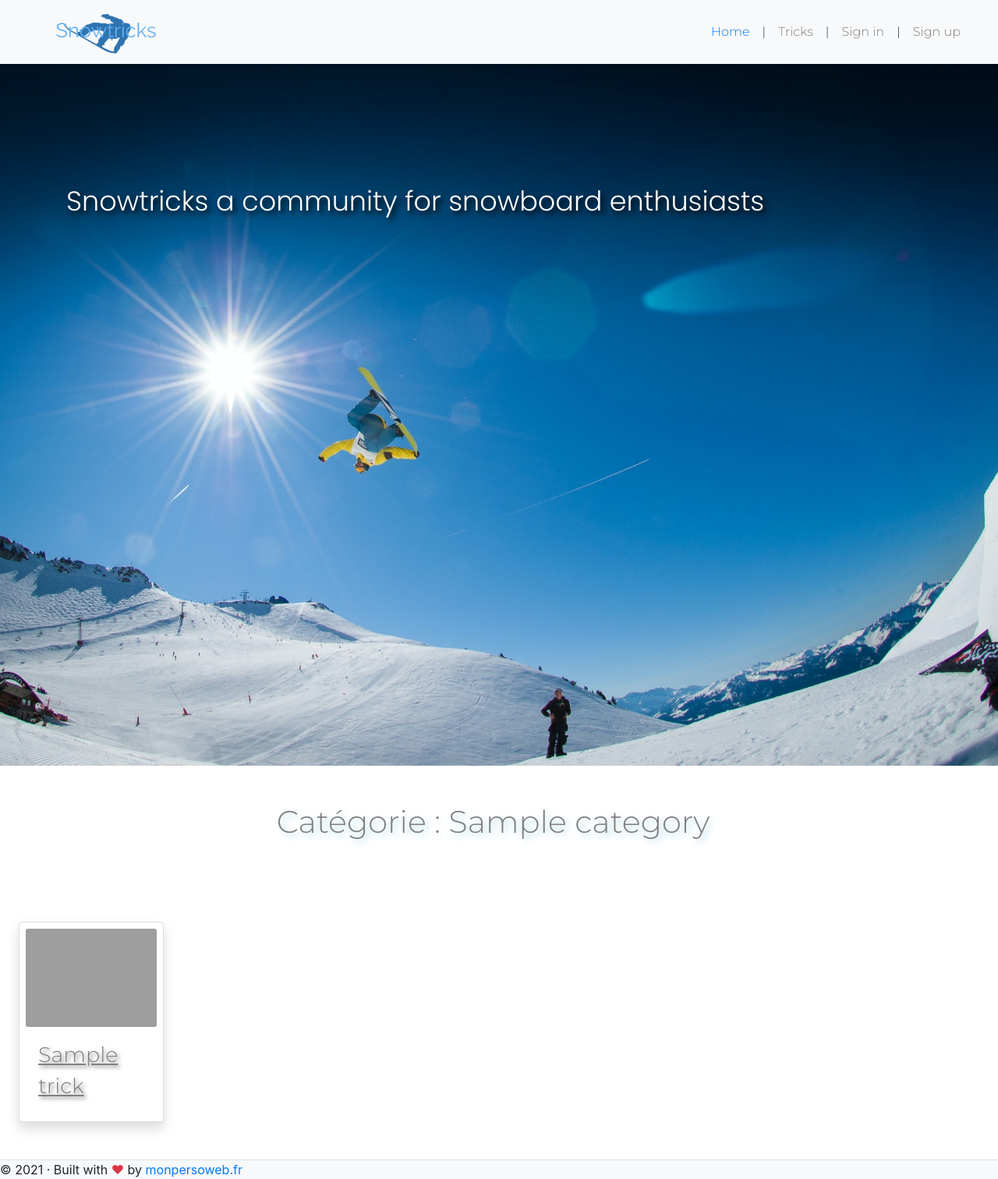
After one commit to fra9106/Appsnowtricks, a Symfony app: template templates/trick/category.html.twig in a window 1280 px wide. The commit adds this page. Shown: the whole page at 78% size. Run offline with Twig, Linux system fonts and the light colour scheme; the template is opened without the code that fills it: most values are stand-ins (such as "Sample title", 1, 10 or a date in 2020); some libraries are stand-ins or nearby versions; grey boxes are pictures that could not be loaded.

Commit message:
add catégory page and dropdown

```diff
--- /dev/null
+++ b/templates/home/_home.html.twig
@@ -0,0 +1,10 @@
+{% block body %}
+
+<header class=" masthead slider text-white text-center">
+    <div class="container align-items-center ">
+        <p class="hook-text">Snowtricks a community for snowboard enthusiasts</p>
+
+    </div>
+</header>
+
+{% endblock %}
--- a/templates/security/login.html.twig
+++ b/templates/security/login.html.twig
@@ -44,6 +44,6 @@
                 <button type="submit" class="btn-roun-shadow btn btn-success">Login !</button>
             </div>
         </form>
-    </div><br><br><br><br>
+    </div><br><br>
 </div>
 {% endblock %}
--- a/templates/shared/_header.html.twig
+++ b/templates/shared/_header.html.twig
@@ -1,6 +1,6 @@
 <head>
     <meta charset="UTF-8">
-    <title>{% block title %}Bienvenue!{% endblock %}</title>
+    <title>{% block title %}Welcome to Snowtrick Site!{% endblock %}</title>
     {% block stylesheets %}
     <meta name="viewport" content="width=device-width, initial-scale=1, shrink-to-fit=no">
     <link rel="stylesheet" href="{{ asset('assets/css/app.css') }}">
--- a/templates/shared/_navbar.html.twig
+++ b/templates/shared/_navbar.html.twig
@@ -1,8 +1,9 @@
 <nav class="navbar navbar-expand-lg navbar-light bg-light">
   <a class="navbar-brand" href="/">
-        <img src="{{ asset('assets/img/logosnow.png') }}" alt="logo Snowtricks"class="logo" >
+    <img src="{{ asset('assets/img/logosnow.png') }}" alt="logo Snowtricks" class="logo">
   </a>
-    <button class="navbar-toggler ml-auto mt-0" type="button" data-toggle="collapse" data-target="#navbarSupportedContent" aria-controls="navbarSupportedContent" aria-expanded="false" aria-label="Toggle navigation">
+  <button class="navbar-toggler ml-auto mt-0" type="button" data-toggle="collapse" data-target="#navbarSupportedContent"
+    aria-controls="navbarSupportedContent" aria-expanded="false" aria-label="Toggle navigation">
     <span class="navbar-toggler-icon"></span>
   </button>
   <div class="collapse navbar-collapse" id="navbarSupportedContent">
@@ -20,12 +21,23 @@
       </li>
       {% else %}
       <li class="nav-item dropdown">
-          <a  href="#" class="nav-link dropdown-toggle" data-toggle="dropdown" id="tricksLink">Tricks</a>
+        <a href="#" class="nav-link dropdown-toggle" data-toggle="dropdown" id="tricksLink">Tricks</a>
         <div class="dropdown-menu dropdown-menu-right" aria-labelledby="tricksLink">
           <a href="{{ path('trick_new')}}" class="dropdown-item">Add Trick</a>
-            <div class="dropdown-divider"></div>
+
           <a href="{{ path('app_get_trick')}}" class="dropdown-item">{{app.user.pseudo}} Tricks</a>
           <a href="{{ path('trick_index')}}" class="dropdown-item">All Tricks</a>
+          <div class="dropdown-divider"></div>
+          <a class="nav-link dropdown-toggle" data-toggle="dropdown" href="#" role="button" aria-haspopup="true"
+            aria-expanded="false">catégories</a>
+          <div class="dropdown-menu">
+            <a class="nav-link" href="{{ path('trick_category', {'category': 'Regular'}) }}">Regular</a>
+            <a class="nav-link" href="{{ path('trick_category', {'category': 'Rotations'}) }}">Rotations</a>
+            <a class="nav-link" href="{{ path('trick_category', {'category': 'Straight Airs'}) }}">Straight Airs</a>
+            <a class="nav-link" href="{{ path('trick_category', {'category': 'Old School'}) }}">Old School</a>
+            <a class="nav-link" href="{{ path('trick_category', {'category': 'For absolute beginner'}) }}">For absolute
+              beginner</a>
+          </div>
         </div>
       </li>
       {% endif %}
@@ -56,7 +68,8 @@
         </div>
       </li>
       <li class="nav-item d-flex">
-          <a class="nav-link" href="#" onclick="event.preventDefault(); document.getElementById('js-logout-form').submit();">Logout</a>
+        <a class="nav-link" href="#"
+          onclick="event.preventDefault(); document.getElementById('js-logout-form').submit();">Logout</a>
       </li>
       <form id="js-logout-form" action="{{ path('app_logout') }}" method="POST" style="display:none;">
         <input type="hidden" name="_csrf_token" value="{{ csrf_token('logout') }}">
--- /dev/null
+++ b/templates/trick/category.html.twig
@@ -0,0 +1,45 @@
+{% extends 'base.html.twig' %}
+
+{% block title %}{% endblock %}
+
+{% block body %}
+
+{{ include('home/_home.html.twig') }}
+
+<div class="margout row">
+    <div class="col-12 mb-4"><br><br>
+        <h1 class="title text-center">Catégorie : {{cat.category }}</h1><br><br>
+    </div>
+    {% for trick in cat.tricks %}
+    <div class="col-lg-2 col-sm-12 col-md-6 my-3 m-4  ">
+        <div class="card shadow">
+            <a href="{{ path('comment_new', {'slug': trick.slug}) }}">
+                <div class="col-12 p-2">
+                    <div class="mw-100 overflow-hidden">
+                        {% if trick is not empty %}
+                        {% for image in trick.images %}
+                        {% if loop.first %}
+                        <img class="h-100 w-100" src="{{ asset('assets/uploads/images/' ~ image.path) }}"
+                            alt="{{ trick.name }}">
+                        {% endif %}
+                        {% else %}
+                        <img class="h-100 w-100" src="{{ asset('assets/img_default/460.jpg') }}" alt="logoSnow">
+                        {% endfor %}
+                        {% endif %}
+                    </div>
+                    <div class="d-flex col-12 p-3 name-trick">
+                        <div class="d-flex text-align-inline">{{ trick.name }}
+                            {% if is_granted('edit', trick) %}
+                            <a class="px-2" href="{{ path('trick_edit', {'slug': trick.slug}) }}"><i
+                                    class="fas fa-pen "></i></a>
+                            {{ include('trick/_delete_form.html.twig') }}
+                            {% endif %}
+                        </div>
+                    </div>
+                </div>
+            </a>
+        </div>
+    </div>
+    {% endfor %}
+</div>
+{% endblock %}
--- a/translations/security.en.yaml
+++ b/translations/security.en.yaml
@@ -1,2 +1,2 @@
-'Invalid credentials.': 'Password invalid !'
+'Invalid credentials.': 'Username or Password invalid !'
 'Invalid CSRF token.': 'Token :=/ Invalid !'
```
Also changed, not shown: src/Controller/TrickController.php (+20 -0 lines), src/DataFixtures/AppFixtures.php (+19 -19 lines), 1 other file. Lines whose indentation alone changed are shown as unchanged.
